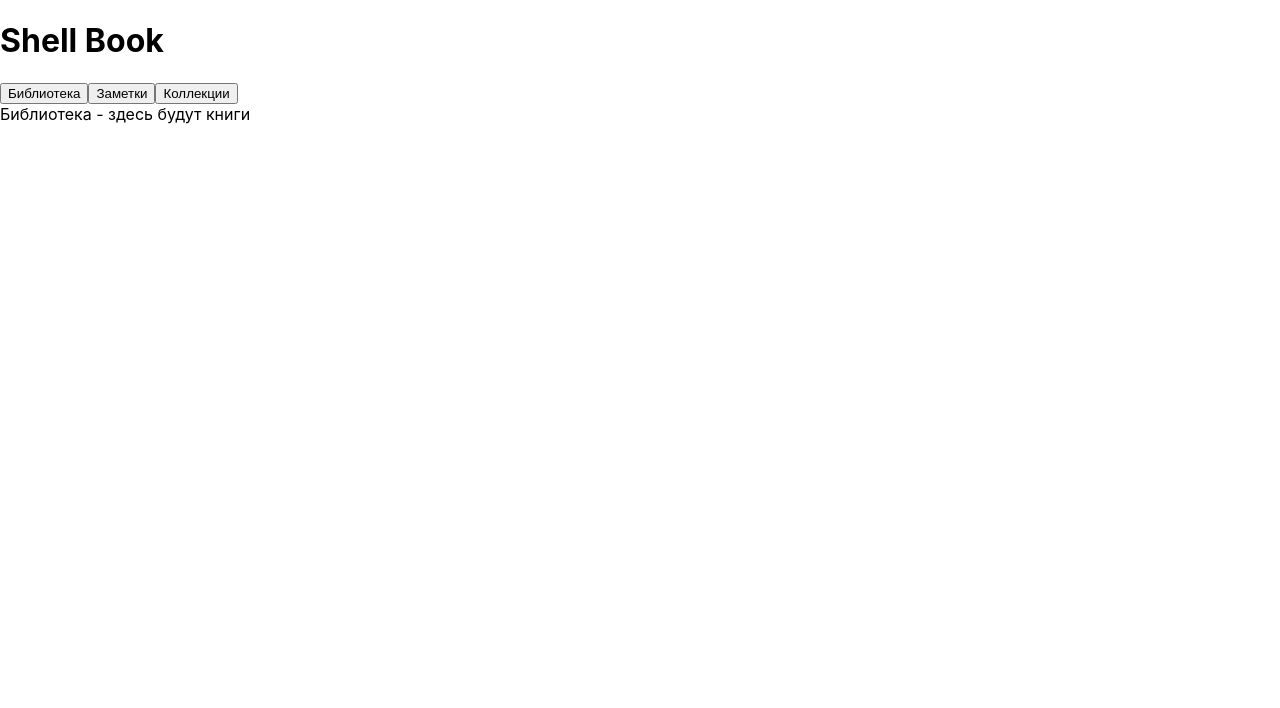
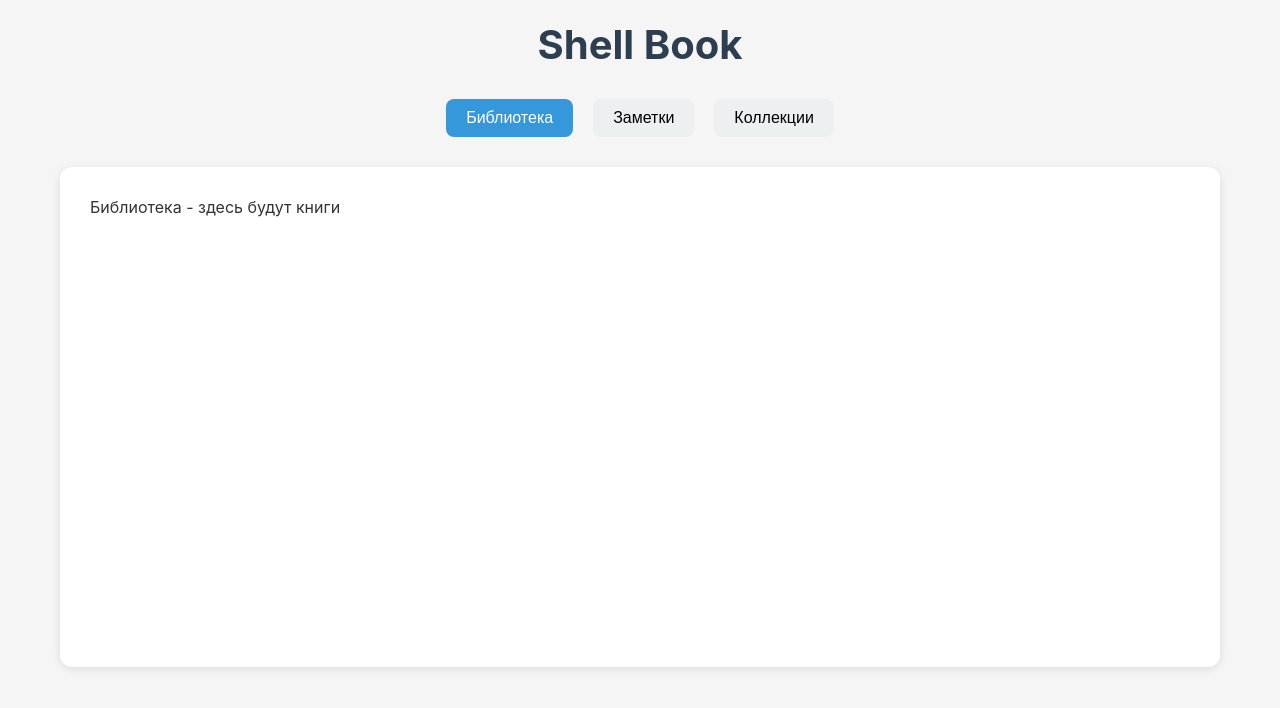
Before and after one commit to shellie-py/ShellBook, a React (Create React App) app in the folder shellybook/: page / in a window 1280 px wide. Shown: the top 708 px of the page. Built offline with nearby package versions, Linux system fonts and the light colour scheme.

Commit message:
Добавление базовых стилей в App.css

```diff
--- a/shellybook/src/App.css
+++ b/shellybook/src/App.css
@@ -1,38 +1,87 @@
-.App {
-  text-align: center;
+* {
+  margin: 0;
+  padding: 0;
+  box-sizing: border-box;
 }
 
-.App-logo {
-  height: 40vmin;
-  pointer-events: none;
+body {
+  font-family: -apple-system, BlinkMacSystemFont, 'Segoe UI', 'Roboto', sans-serif;
+  background-color: #f5f5f5;
+  color: #333;
 }
 
-@media (prefers-reduced-motion: no-preference) {
-  .App-logo {
-    animation: App-logo-spin infinite 20s linear;
-  }
+.app {
+  max-width: 1200px;
+  margin: 0 auto;
+  padding: 20px;
 }
 
-.App-header {
-  background-color: #282c34;
-  min-height: 100vh;
+.app-header {
+  text-align: center;
+  margin-bottom: 30px;
+}
+
+.app-header h1 {
+  color: #2c3e50;
+  font-size: 2.5rem;
+}
+
+.navigation {
   display: flex;
-  flex-direction: column;
-  align-items: center;
   justify-content: center;
-  font-size: calc(10px + 2vmin);
+  gap: 20px;
+  margin-bottom: 30px;
+}
+
+.navigation button {
+  padding: 10px 20px;
+  border: none;
+  background-color: #ecf0f1;
+  border-radius: 8px;
+  cursor: pointer;
+  font-size: 1rem;
+  transition: all 0.3s ease;
+}
+
+.navigation button.active {
+  background-color: #3498db;
   color: white;
 }
 
-.App-link {
-  color: #61dafb;
+.navigation button:hover {
+  background-color: #bdc3c7;
 }
 
-@keyframes App-logo-spin {
-  from {
-    transform: rotate(0deg);
-  }
-  to {
-    transform: rotate(360deg);
-  }
+.main-content {
+  background: white;
+  border-radius: 12px;
+  padding: 30px;
+  box-shadow: 0 2px 10px rgba(0,0,0,0.1);
+  min-height: 500px;
 }
+
+/* Стили для книг */
+.book-card {
+  border: 1px solid #ddd;
+  border-radius: 8px;
+  padding: 15px;
+  margin-bottom: 15px;
+  background-color: #fafafa;
+}
+
+.book-title {
+  font-weight: bold;
+  color: #2c3e50;
+  margin-bottom: 5px;
+}
+
+.book-author {
+  color: #7f8c8d;
+  font-style: italic;
+}
+
+.book-description {
+  margin-top: 10px;
+  color: #555;
+  font-size: 0.9rem;
+}
```
